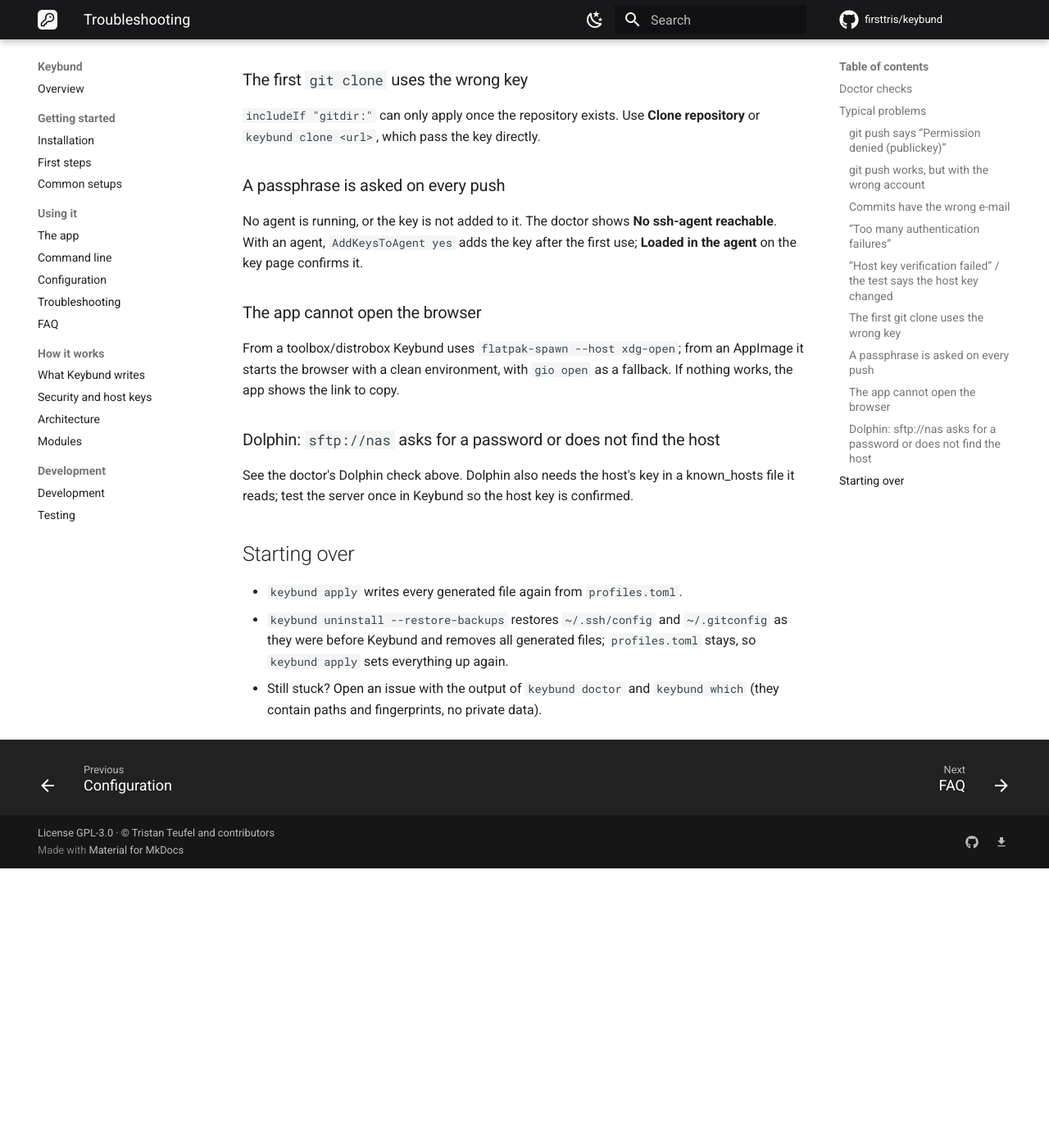
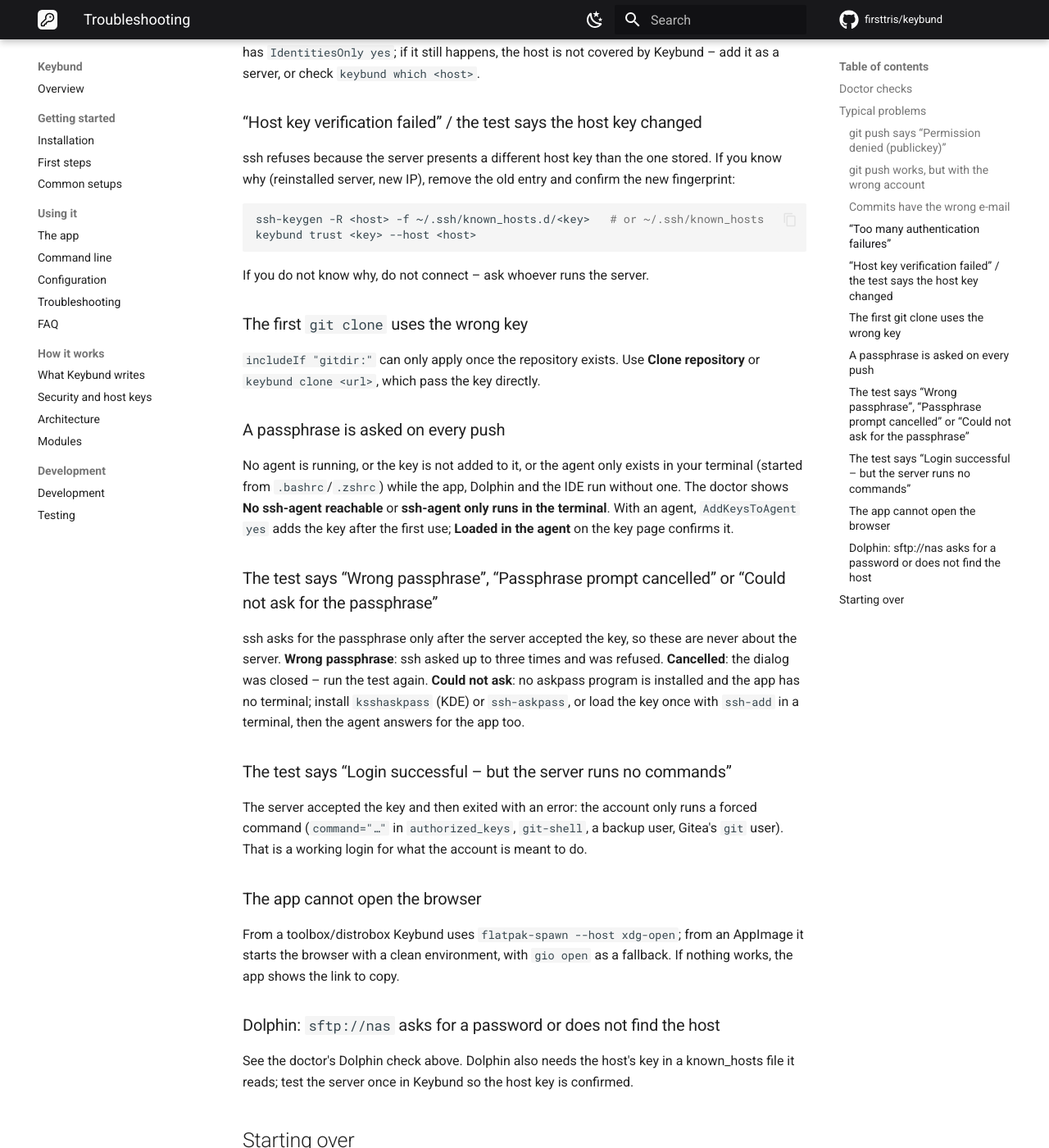
Before and after one commit to firsttris/keybund, an MkDocs documentation site: the page built from docs/troubleshooting.md, in a window 1280 px wide and 1400 px high, scrolled down 3878 px. Shown: the whole window at 82% size. Built offline with MkDocs 1.6.1 and Material for MkDocs 9.7.7, drawn with Linux system fonts in a browser that asks for light colours; comment, search, counter and statistics services are not loaded; before the commit the page ends 4937 px from its top, so only the background shows below that; some of the changed text lies outside the part shown.

Commit message:
Docs for the review fixes
IdentitiesOnly and global IdentityFiles, what the gitdir pattern really
matches and both worktree directions, the validation rules (lower-case
hosts, no duplicate host in a key, no '..', no backslash, signing e-mail),
the lock file, the --yes rule without a terminal, import --all skipping
missing keys, the new doctor checks (config permissions, terminal-only
agent) and the connection test's passphrase and forced-command results.
Rust 1.89.

Co-Authored-By: Claude Fable 5.1 <noreply@anthropic.com>
Claude-Session: https://claude.ai/code/session_01KHJDG57y6km2rUeUvQYP1j

```diff
--- a/docs/troubleshooting.md
+++ b/docs/troubleshooting.md
@@ -11,15 +11,17 @@ search field in the sidebar, or run `keybund which <folder|host>`.
 |---|---|---|
 | **N keys loaded** / **profiles.toml is invalid** | `profiles.toml` could not be read or breaks a [validation rule](configuration.md#validation). | Correct the named value; the message says which one. |
 | **ssh is not installed** (or ssh-keygen, git) | `ssh`, `ssh-keygen` or `git` is missing. | Install OpenSSH client / Git. |
-| **~/.ssh has permissions … instead of 700** | `~/.ssh` is writable by group or others. ssh then refuses keys and configs. | `--fix`: `chmod 700 ~/.ssh` |
-| **Private keys with too open permissions** | A private key is readable by others; ssh refuses to use it. | `--fix`: `chmod 600` on the keys |
+| **~/.ssh has permissions … instead of 700** | `~/.ssh` is writable by group or others, who could swap keys or the config. | `--fix`: `chmod 700 ~/.ssh` |
+| **Private keys with too open permissions** | A private key is readable by others; ssh refuses to use it (`0400` is fine). | `--fix`: `chmod 600` on those keys |
+| **ssh does not read this config** | `~/.ssh/config` or `keybund.conf` belongs to someone else (edited with `sudo`) or is writable by group or others. ssh refuses such a file with “Bad owner or permissions” – then no `Host` block applies at all. | `--fix` clears the write bits; a wrong owner needs `chown`. |
 | **Key files are missing** | A key's file was moved or deleted. | Restore it, or point the key to another file (`keybund edit <key> --key <path>`). |
 | **The Include is not at the top** | Keybund's `Include` is not the first directive of `~/.ssh/config` – then it may only apply to one `Host` block, and earlier values win. | `--fix` moves it to the top. |
 | **The Include is missing in ~/.ssh/config** (or ~/.gitconfig) | The include in `~/.ssh/config` or `~/.gitconfig` is missing (file replaced, restored from a backup …). | `--fix` writes it again. |
 | **Keybund is no longer at the end of ~/.gitconfig** | Something was added to `~/.gitconfig` after Keybund's include (e.g. by `git config --global`) and may override the folder rules. | Any write moves it back: `keybund apply`. |
 | **N file(s) not up to date** | A generated file differs from what `profiles.toml` says – edited or deleted by hand. | `--fix` / `keybund apply` writes it again. |
 | **GIT_SSH_COMMAND overrides Keybund** | `GIT_SSH_COMMAND` or `GIT_CONFIG_GLOBAL` is set – in this process, your login shell or a shell config file. Git then ignores Keybund's rules. | Remove the line the doctor names, open a new terminal / log in again. |
-| **No ssh-agent reachable** | Without an agent, a key with a passphrase asks on every connection. | Enable your desktop's agent (KDE: ksshaskpass + `ssh-agent`, GNOME: gcr-ssh-agent) or start one in your shell profile. |
+| **No ssh-agent reachable** | Without an agent, a key with a passphrase asks on every connection. | Enable your desktop's agent (KDE: ksshaskpass + `ssh-agent`, GNOME: gcr-ssh-agent). |
+| **ssh-agent only runs in the terminal** | Your shell profile starts an agent that programs from the menu – Keybund, Dolphin, the IDE – do not see; they ask for the passphrase every time, and a key the app loads is not the one your terminal uses. | Use the desktop's agent instead (see above) and drop the line from the shell profile. |
 | **AddKeysToAgent missing** | A generated file lacks `AddKeysToAgent`, so the agent would not remember the key. | `keybund apply`. |
 | **Old entry for github.com in ~/.ssh/config** | A block in your own `~/.ssh/config` that Keybund now covers still offers its key – a login can succeed with the wrong key. | `--fix` removes these blocks (with a backup). |
 | **Global / Duplicate entry for … in ~/.ssh/config** | A `Host` block in your own config mixes another key into the connection, or duplicates one Keybund writes. | Take it over in Keybund (**Take over existing SSH config**), then remove it. |
@@ -84,9 +86,25 @@ If you do not know why, do not connect – ask whoever runs the server.
 
 ### A passphrase is asked on every push
 
-No agent is running, or the key is not added to it. The doctor shows **No ssh-agent reachable**.
+No agent is running, or the key is not added to it, or the agent only exists in your terminal (started
+from `.bashrc`/`.zshrc`) while the app, Dolphin and the IDE run without one. The doctor shows
+**No ssh-agent reachable** or **ssh-agent only runs in the terminal**.
 With an agent, `AddKeysToAgent yes` adds the key after the first use; **Loaded in the agent** on the key
 page confirms it.
+
+### The test says “Wrong passphrase”, “Passphrase prompt cancelled” or “Could not ask for the passphrase”
+
+ssh asks for the passphrase only after the server accepted the key, so these are never about the
+server. **Wrong passphrase**: ssh asked up to three times and was refused. **Cancelled**: the
+dialog was closed – run the test again. **Could not ask**: no askpass program is installed and the
+app has no terminal; install `ksshaskpass` (KDE) or `ssh-askpass`, or load the key once with
+`ssh-add` in a terminal, then the agent answers for the app too.
+
+### The test says “Login successful – but the server runs no commands”
+
+The server accepted the key and then exited with an error: the account only runs a forced command
+(`command="…"` in `authorized_keys`, `git-shell`, a backup user, Gitea's `git` user). That is a
+working login for what the account is meant to do.
 
 ### The app cannot open the browser
 
```
Also changed, not shown: docs/command-line.md (+3 -2 lines), docs/configuration.md (+17 -5 lines), docs/development.md (+1 -1 lines), docs/generated-files.md (+13 -8 lines).
